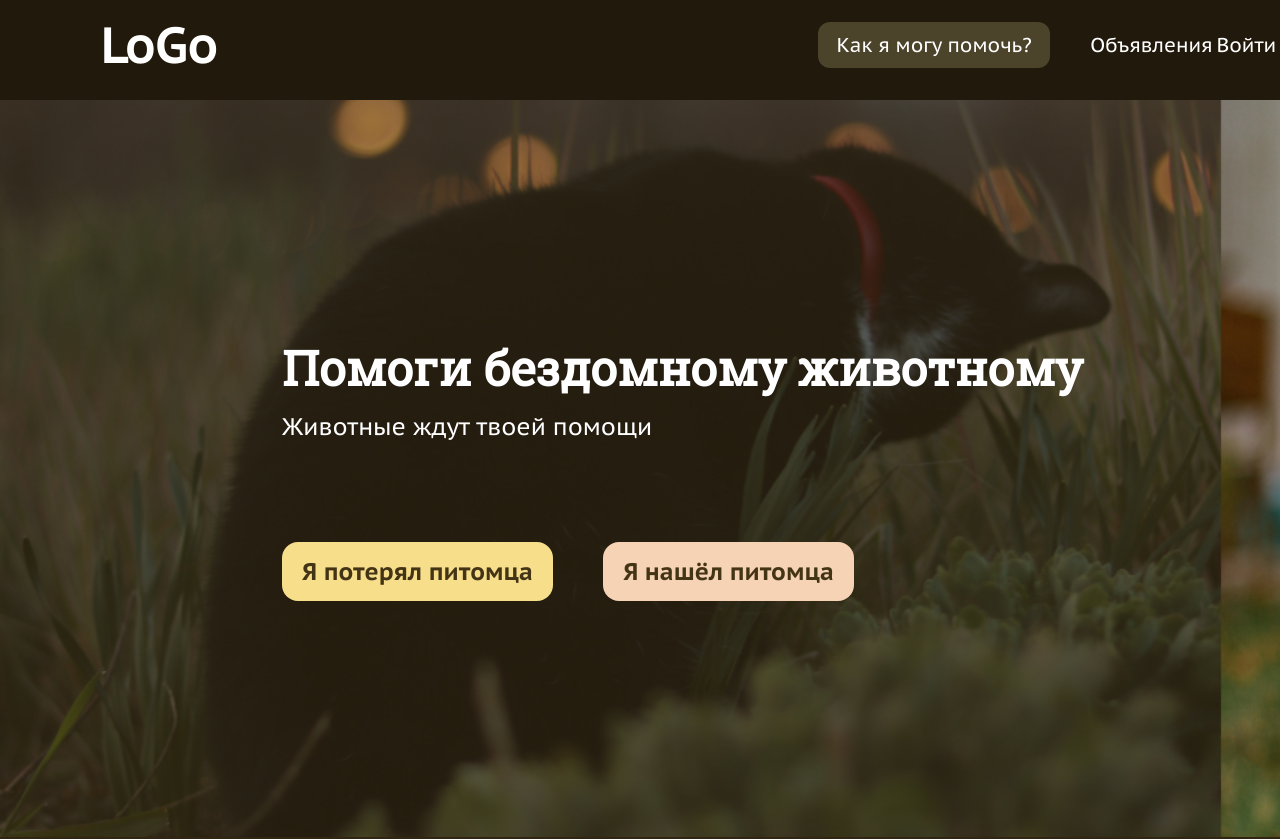
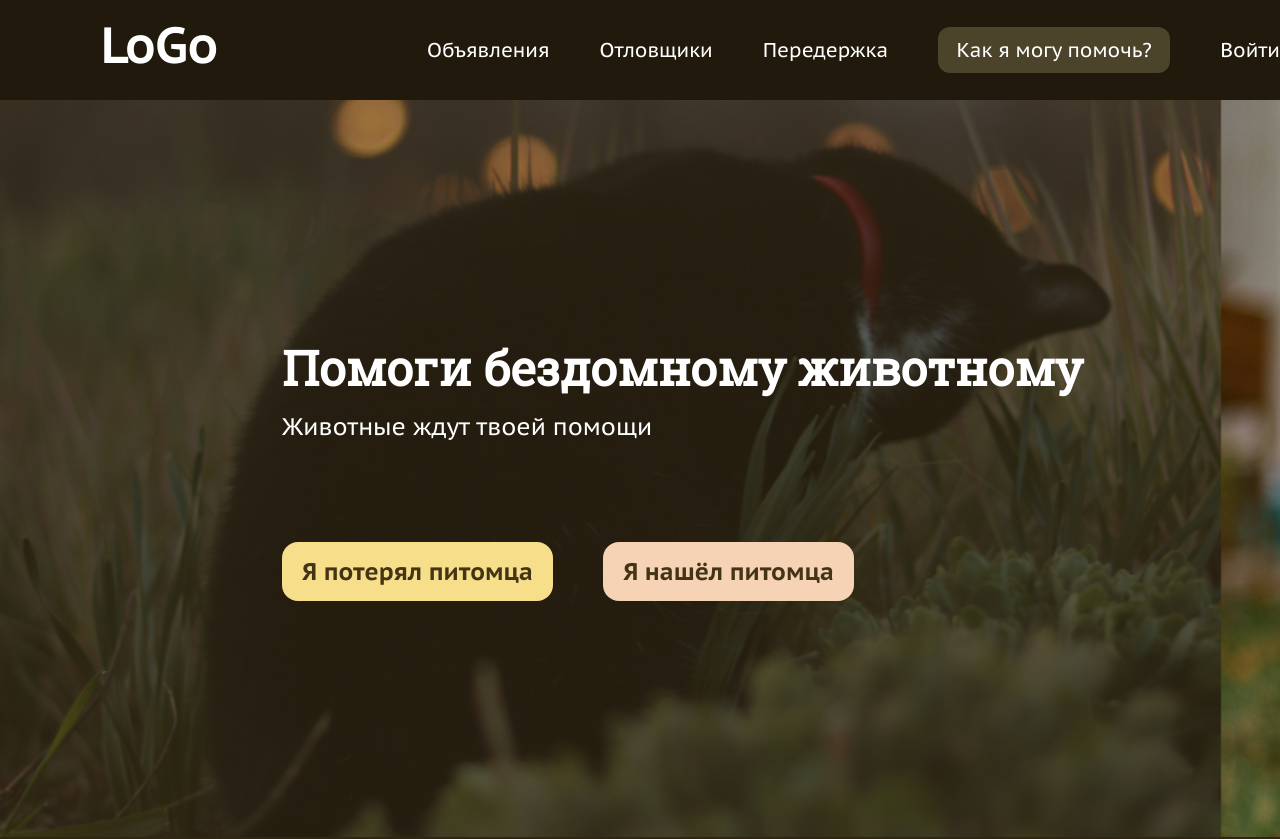
Before and after one commit to kotopesp/sos-kotopes, an Angular app in the folder frontend/: page / in a window 1280 px wide. Shown: the top 839 px of the page. Built offline with nearby package versions, Linux system fonts and the light colour scheme.

Commit message:
fix header and add new buttons

```diff
--- a/frontend/src/app/common-ui/header/header.component.scss
+++ b/frontend/src/app/common-ui/header/header.component.scss
@@ -1,29 +1,26 @@
 .header {
   background: var(--brown-main-color);
   color: var(--white-color);
-  padding-bottom: 10px;
   display: grid;
-  max-height: 100px;
-  grid-gap: 10px;
-  grid-template-columns: 7fr 4fr;
+  grid-template-columns: 1fr 1fr;
+  height: 100px;
 
   .header__buttons {
     display: grid;
-    grid-template-columns: repeat(3, 1fr);
+    grid-gap: 50px;
+    align-items: center;
+    grid-template-columns: repeat(5, 1fr);
     .header__button {
-      display: grid;
-      justify-content: center;
-      align-items: center;
-
+      width: fit-content;
       .header__link {
         text-decoration: none;
         font-size: 20px;
         color: var(--white-color);
 
         .header__how-to-help {
-          background: var(--brown-light-color);
           width: 232px;
           height: 46px;
+          background: var(--brown-light-color);
           border-radius: 12px;
           display: flex;
           justify-content: center;
@@ -35,9 +32,6 @@
           }
         }
 
-        .header__ads {
-          margin-left: 40px;
-        }
 
         :hover {
           border-bottom: 2px solid var(--white-color);
--- a/frontend/src/app/common-ui/header/header.component.ts
+++ b/frontend/src/app/common-ui/header/header.component.ts
@@ -15,14 +15,24 @@ import {NgForOf} from "@angular/common";
 export class HeaderComponent {
   headerItems = [
     {
+      path: 'ads',
+      text: 'Объявления',
+      className: 'header__ads'
+    },
+    {
+      path: '',
+      text: 'Отловщики',
+      className: 'header__overexposure'
+    },
+    {
+      path: '',
+      text: 'Передержка',
+      className: 'header__ads'
+    },
+    {
       path: '',
       text: 'Как я могу помочь?',
       className: 'header__how-to-help'
-    },
-    {
-      path: 'ads',
-      text: 'Объявления',
-      className: 'header__ads'
     },
     {
       path: 'login',
```
